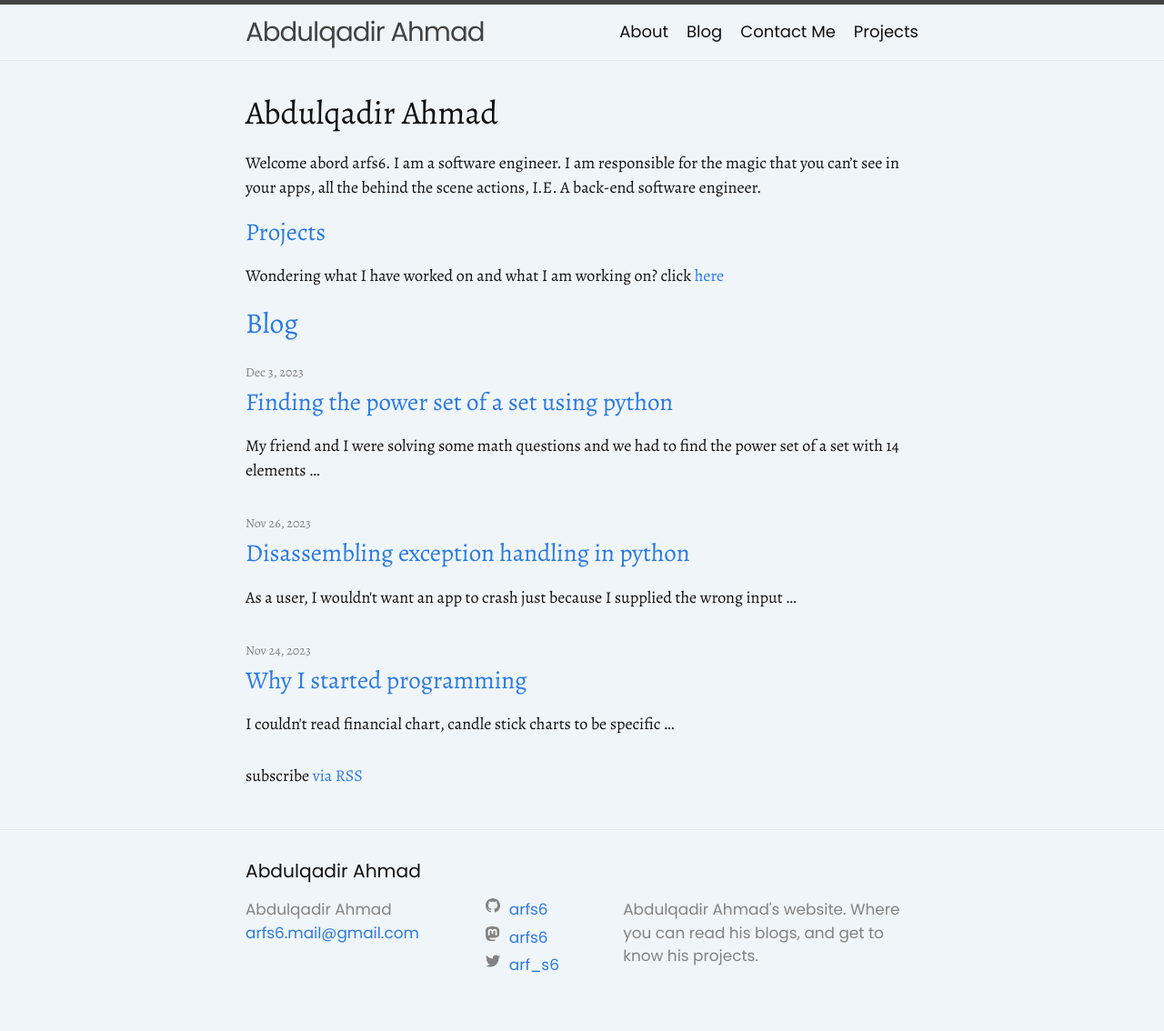
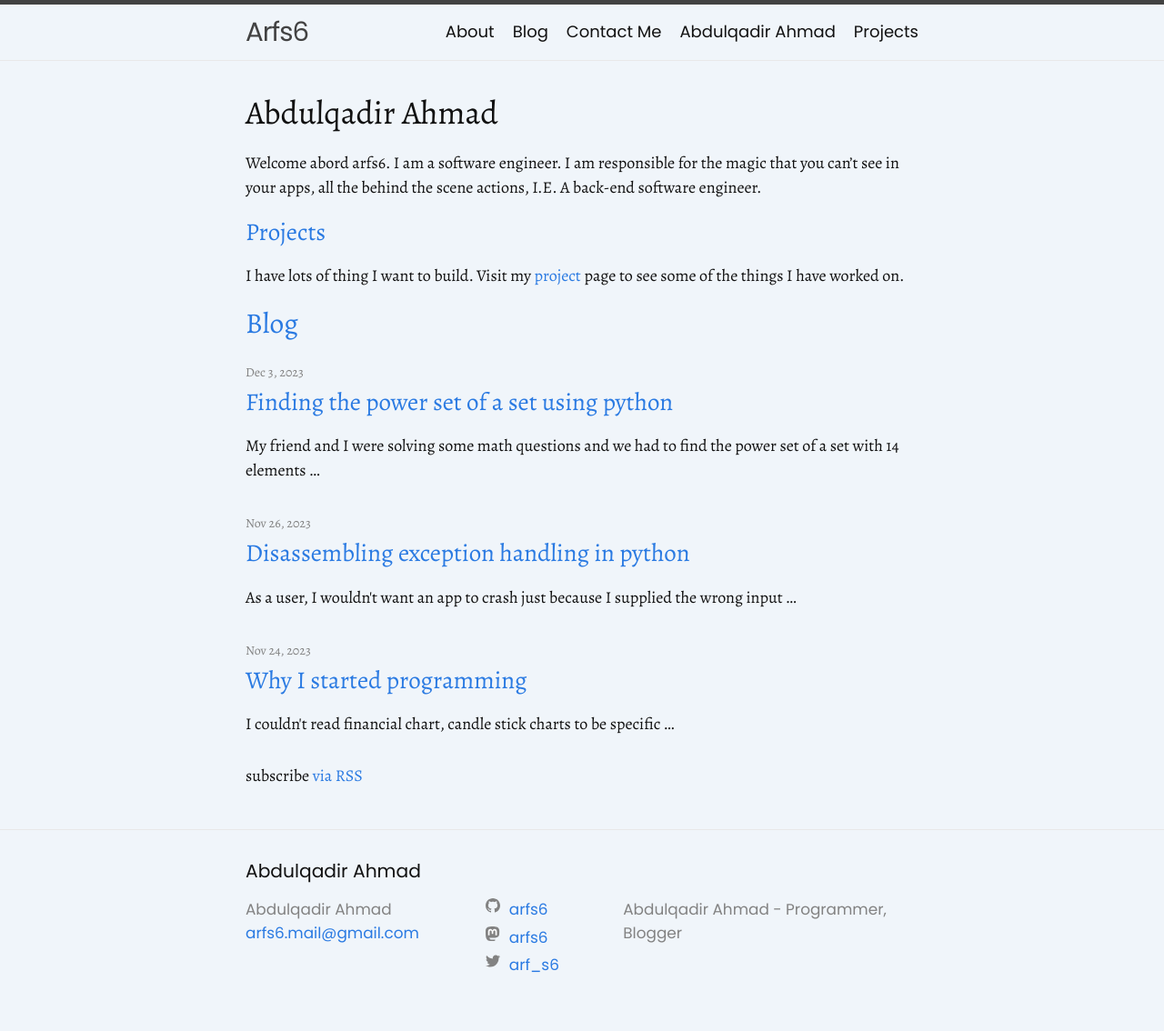
Before and after one commit to Arfs6/Arfs6.github.io, a Jekyll site: the page built from index.markdown, in a window 1280 px wide. Shown: the whole page at 91% size. Built offline with Jekyll 4.4.1, drawn with Linux system fonts in a browser that asks for light colours.

Commit message:
some basic changes to website

```diff
--- a/404.html
+++ b/404.html
@@ -18,7 +18,8 @@ layout: default
 </style>
 
 <div class="container">
-  <h1>404</h1>
+  <h1>Not found</h1>
 
-	<p>Ooops, the page you're looking for could not be found. This could be because of a broken link. Please send me an email (Address below) with the original link to inspect.</p>
+	<p>Ooops, the page you're looking for could not be found. This could be because of a broken link, please send me an <a href="mailto:{{ site.email }}">email</a> with the original link to inspect.</p>
+	<p>Meanwhile, you can checkout some other pages before the one you're looking for get fixed.</p>
 </div>
--- a/_config.yml
+++ b/_config.yml
@@ -19,9 +19,10 @@
 # in the templates via {{ site.myvariable }}.
 
 title: Abdulqadir Ahmad
+short_name: Arfs6
 email: arfs6.mail@gmail.com
 description: >- # this means to ignore newlines until "baseurl:"
-  Abdulqadir Ahmad's website. Where you can read his blogs, and get to know his projects.
+  Abdulqadir Ahmad - Programmer, Blogger
 baseurl: "" # the subpath of your site, e.g. /blog
 url: "https://arfs6.me" # the base hostname & protocol for your site, e.g. http://example.com
 twitter_username: arf_s6
--- a/_includes/header.html
+++ b/_includes/header.html
@@ -3,7 +3,7 @@
   <div class="wrapper">
     {%- assign default_paths = site.pages | map: "path" -%}
     {%- assign page_paths = site.header_pages | default: default_paths -%}
-    <a class="site-title" rel="author" href="{{ "/" | relative_url }}">{{ site.title | escape }}</a>
+    <a class="site-title" rel="author" href="{{ "/" | relative_url }}">{{ site.short_name | escape }}</a>
 
     {%- if page_paths -%}
       <nav class="site-nav">
--- a/index.markdown
+++ b/index.markdown
@@ -1,9 +1,9 @@
 ---
 layout: home
+title: Abdulqadir Ahmad
 ---
-# Abdulqadir Ahmad
 Welcome abord arfs6. I am a software engineer. I am responsible for the magic that you can't see in your apps, all the behind the scene actions, I.E. A back-end software engineer.
 
 ## [Projects](./projects)
 
-Wondering what I have worked on and what I am working on? click [here](./projects)
+I have lots of thing I want to build. Visit my [project](./projects) page to see some of the things I have worked on.
```
